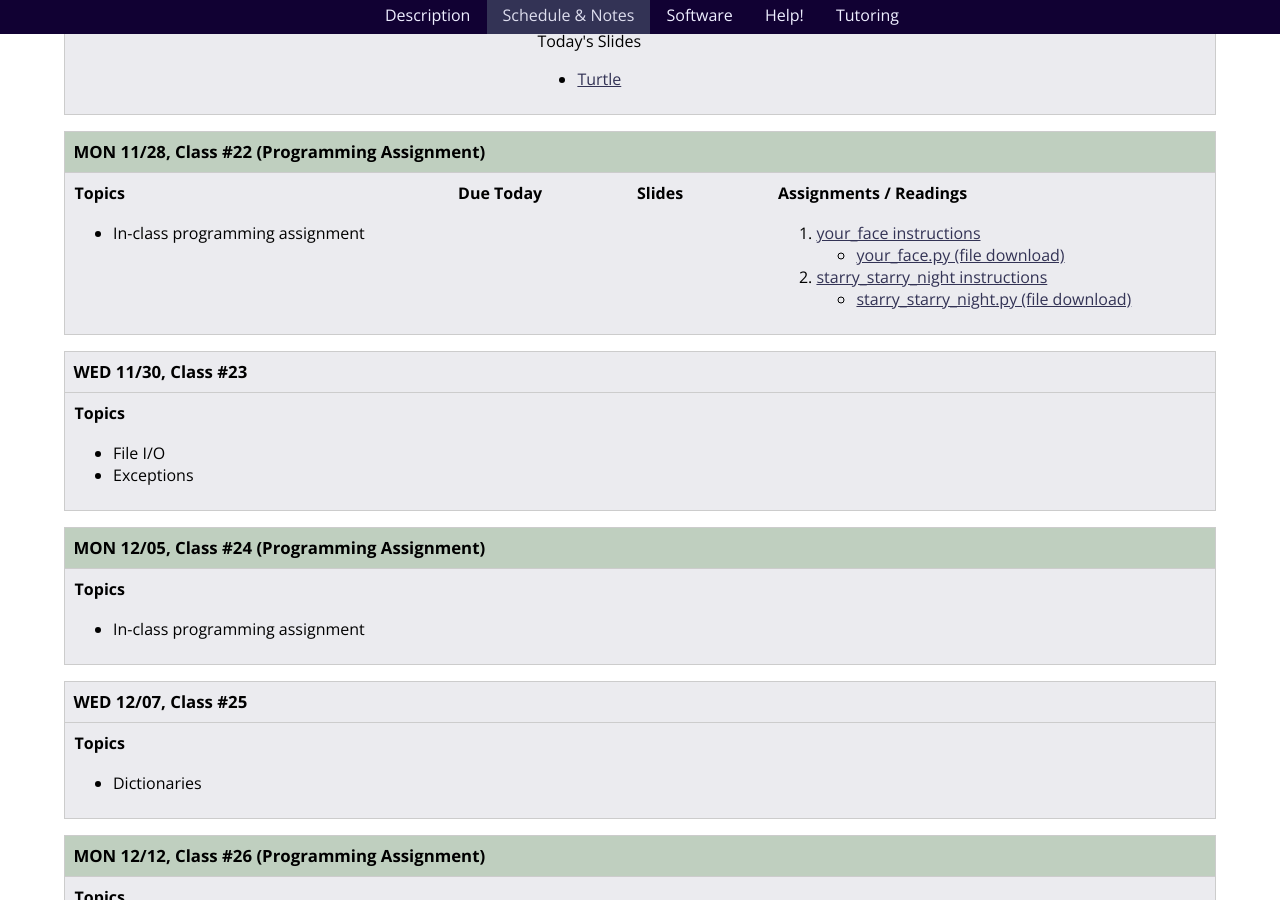
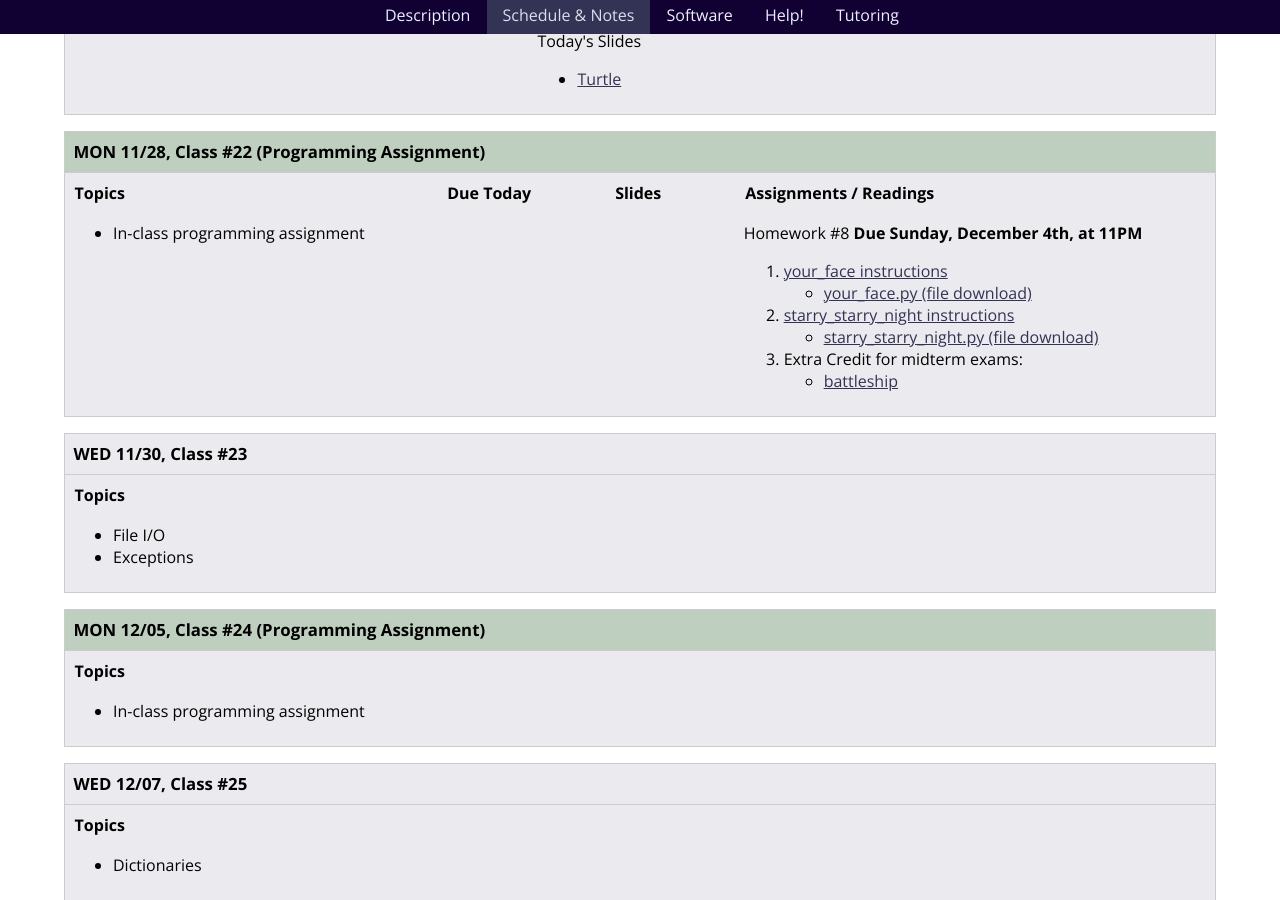
Before and after one commit to foureyes/csci-ua.0002-fall2016-008, a Jekyll site: the page built from schedule.markdown, in a window 1280 px wide and 900 px high, scrolled down 7842 px. Built offline with Jekyll 4.4.1, drawn with Linux system fonts in a browser that asks for light colours.

Commit message:
add extra credit again

```diff
--- a/_includes/classes/22/materials.markdown
+++ b/_includes/classes/22/materials.markdown
@@ -19,10 +19,14 @@
 <article class="assignments" markdown="block">
 #### Assignments / Readings
 
+Homework #8 __Due Sunday, December 4th, at 11PM__
+
 1. [your_face instructions](homework/hw08/your_face.html)
 	* [your_face.py (file download)](homework/hw08/your_face.py)
 2. [starry_starry_night instructions](homework/hw08/starry_starry_night.html)
 	* [starry_starry_night.py (file download)](homework/hw08/starry_starry_night.py)
+3. Extra Credit for midterm exams:
+    * [battleship](homework/hw09/battleship.py)
 
 {% comment %}
 Readings
```
Also changed, not shown: 1 other file.
